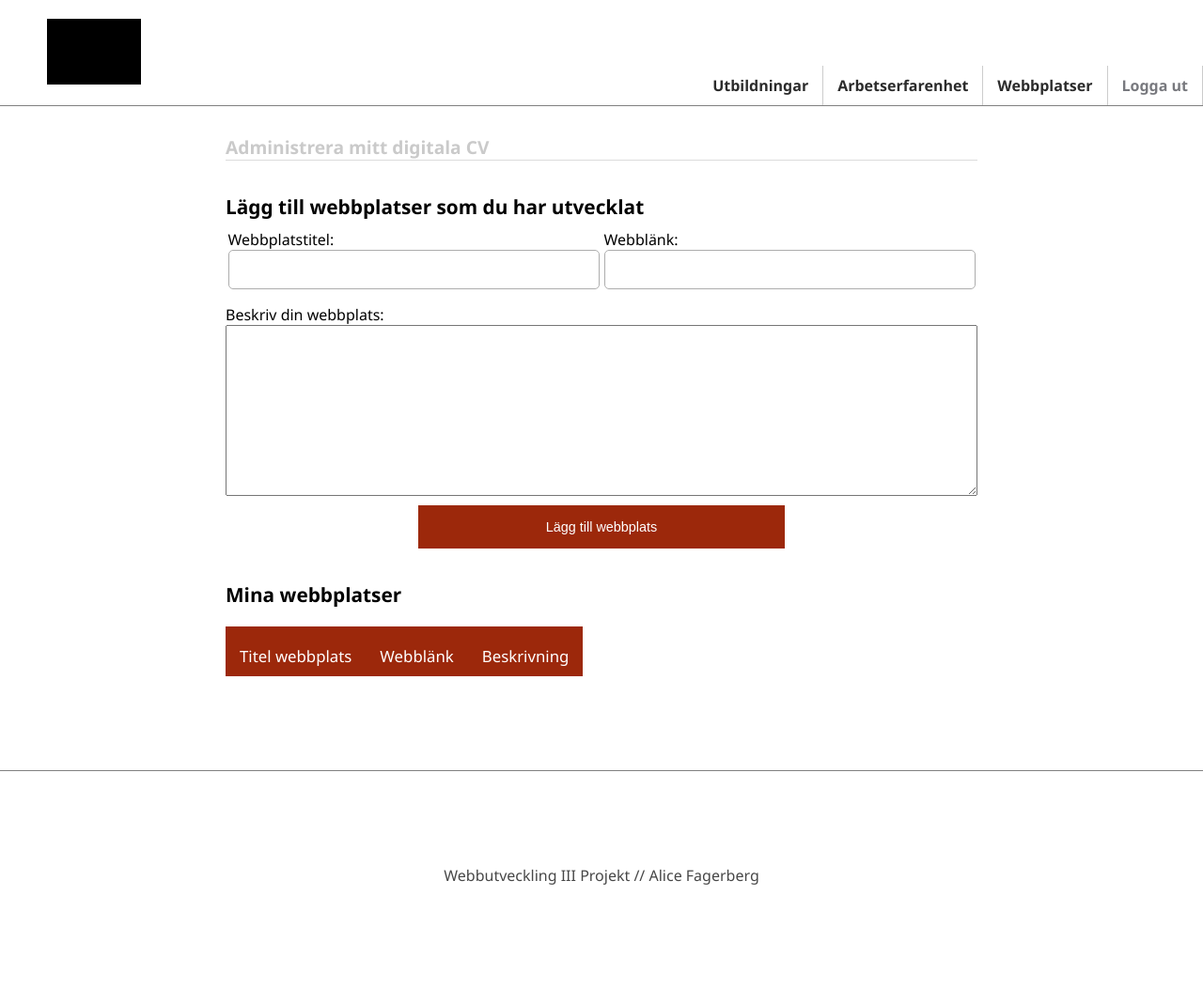
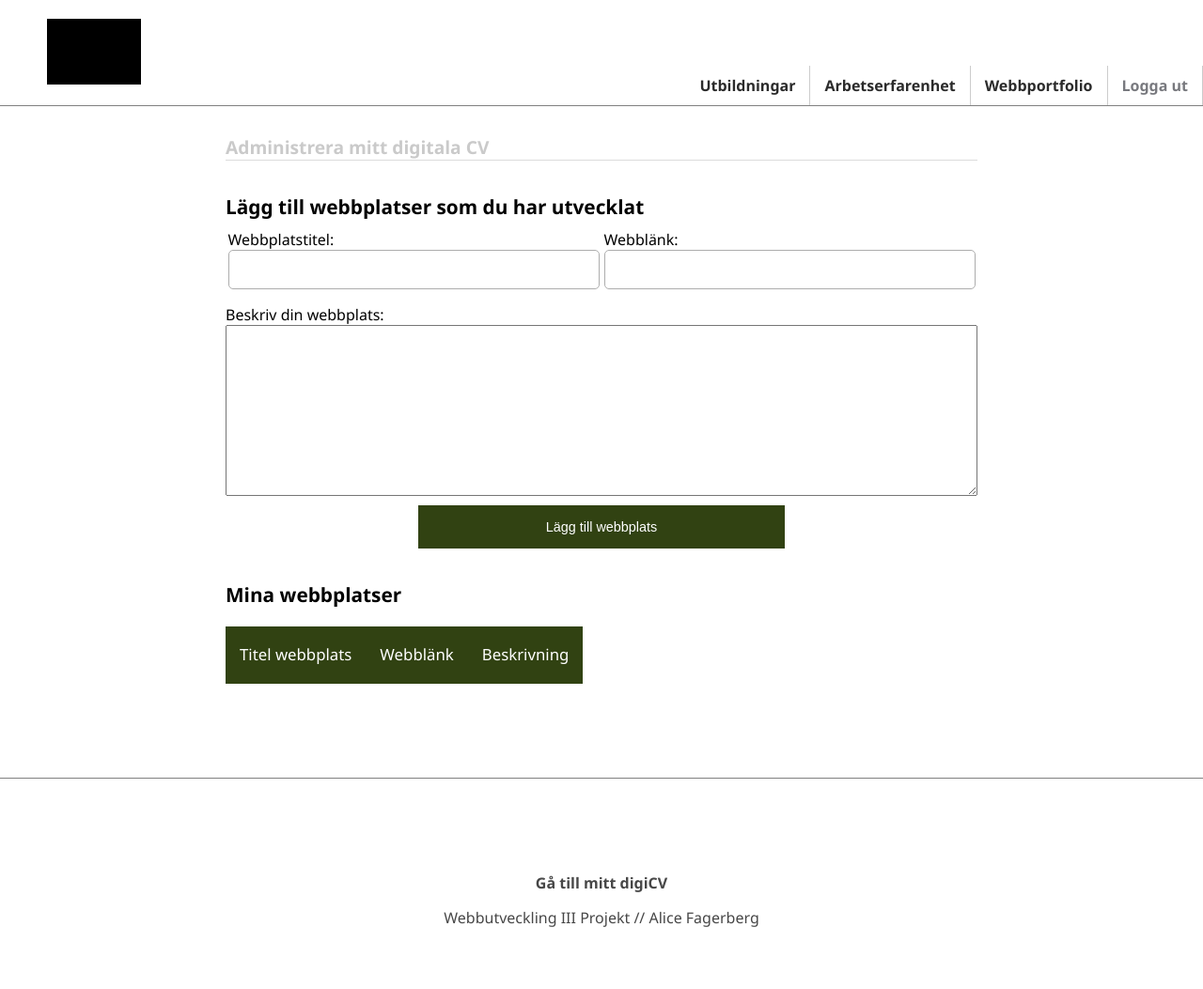
Before and after one commit to afagerberg/webb3projektadmin, a PHP site: page /adminwebpages in a window 1280 px wide. Shown: the whole page at 94% size. Before the commit the page ends 942 px from the top, so only its background shows below. Run offline with PHP 8.4, Linux system fonts and the light colour scheme; the visitor is signed in with stand-in values (Sample User, id 1).

Commit message:
style changes

```diff
--- a/adminwebpages.php
+++ b/adminwebpages.php
@@ -10,8 +10,8 @@
             <label for="description" id="labeldesc"> Beskriv din webbplats:</label><br>
             <textarea name="description" id="description"  rows="10"></textarea><br>
 
-            <button id="add" class="box4">Lägg till webbplats</button>
-            <button id="update" class="box4"> Uppdatera webbplats</button>
+            <button id="add" class="box3">Lägg till webbplats</button>
+            <button id="update" class="box3"> Uppdatera webbplats</button>
         </form>
         <p id="message"></p>
 
@@ -34,6 +34,7 @@
         </div>
     </div>
 <footer>
+<p><a href="#">Gå till mitt digiCV</a></p>
     <p>Webbutveckling III Projekt // Alice Fagerberg</p>
 </footer>
 
--- a/adminwork.php
+++ b/adminwork.php
@@ -39,6 +39,7 @@
         </div>
     </div>
 <footer>
+<p><a href="#">Gå till mitt digiCV</a></p>
     <p>Webbutveckling III Projekt // Alice Fagerberg</p>
 </footer>
 
--- a/css/main.css
+++ b/css/main.css
@@ -111,8 +107,8 @@ header a:hover {
 
 }
 .box1 {background-color:rgb(39, 41, 51);}
-.box2 {background-color:rgb(223, 113, 23);}
-.box3 {background-color:rgb(40, 82, 29);}
+.box2 {background-color:rgb(218, 144, 34);}
+.box3 {background-color:rgb(49, 66, 18);}
 .box4 {background-color:rgb(156, 40, 11); color:white;}
 
 .admintopics li a {
@@ -275,7 +271,7 @@ table {
   }
 
   th,td {
-    padding:20px 15px 10px 15px;
+    padding:18px 15px 20px 15px;
     text-align:left;
     vertical-align: top;
 
@@ -288,13 +284,13 @@ table {
 }
 
 #theadwork{
-    background-color:rgb(223, 113, 23);
+    background-color:rgb(218, 144, 34);
     color:white;
 }
 
 
 #theadwebp{
-    background-color: rgb(156, 40, 11);
+    background-color: rgb(49, 66, 18);
     color:white;
 
 }
--- a/includes/header.php
+++ b/includes/header.php
@@ -23,7 +23,7 @@
         <ul class="mybuttons">
         <li><a href="admineducation.php"> Utbildningar</a></li>
         <li><a href="adminwork.php">Arbetserfarenhet</a></li>
-        <li><a href="adminwebpages">Webbplatser</a></li>
+        <li><a href="adminwebpages">Webbportfolio</a></li>
         <li><a href="logout.php" class="logout">Logga ut</a></li>
 
         </ul>
--- a/index.php
+++ b/index.php
@@ -23,7 +23,7 @@
     <meta http-equiv="X-UA-Compatible" content="IE=edge">
     <meta name="viewport" content="width=device-width, initial-scale=1.0">
     <link rel="stylesheet" href="css/main.css">
-    <title>Logga in till digiCV admin</title>
+    <title>digiCV admin</title>
 </head>
 <body>
 
@@ -63,8 +63,8 @@
         <ul class="admintopics">
         <li><a href="admineducation.php" class="box1"> Utbildningar</a></li>
         <li><a href="adminwork.php" class="box2">Arbetserfarenhet</a></li>
-        <li><a href="adminwebpages" class="box4">Webbplatser</a></li>
-        <li><a href="adminwebpages" class="box3">Se mitt digiCV</a></li>
+        <li><a href="adminwebpages" class="box3">Webbplatser</a></li>
+        <li><a href="adminwebpages" class="box4">Se mitt digiCV</a></li>
     </ul>
     <a href="logout.php" class="logout">Logga ut</a>
 <?php
```
Also changed, not shown: other parts of css/main.css (+13 -10 lines).
